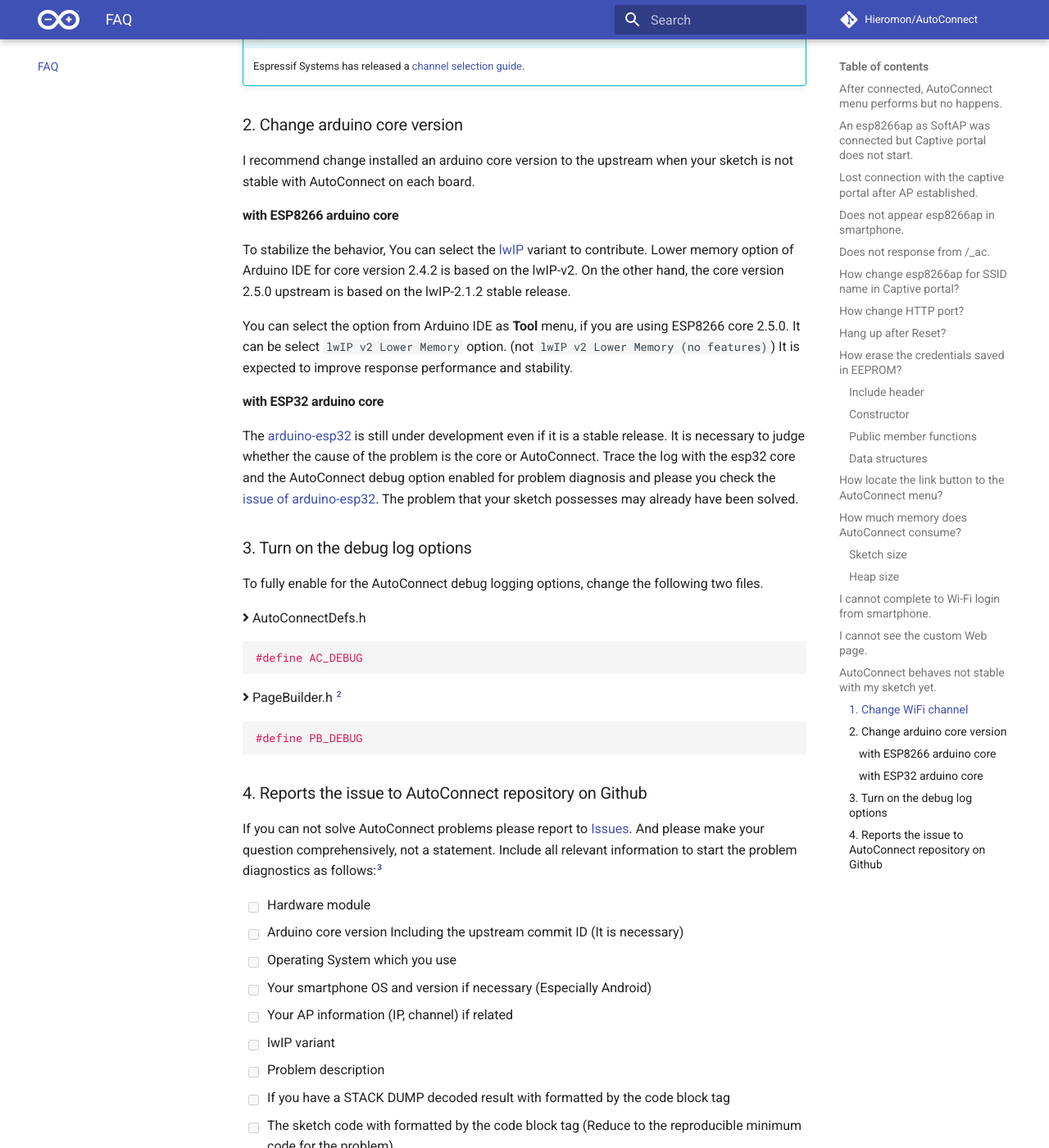
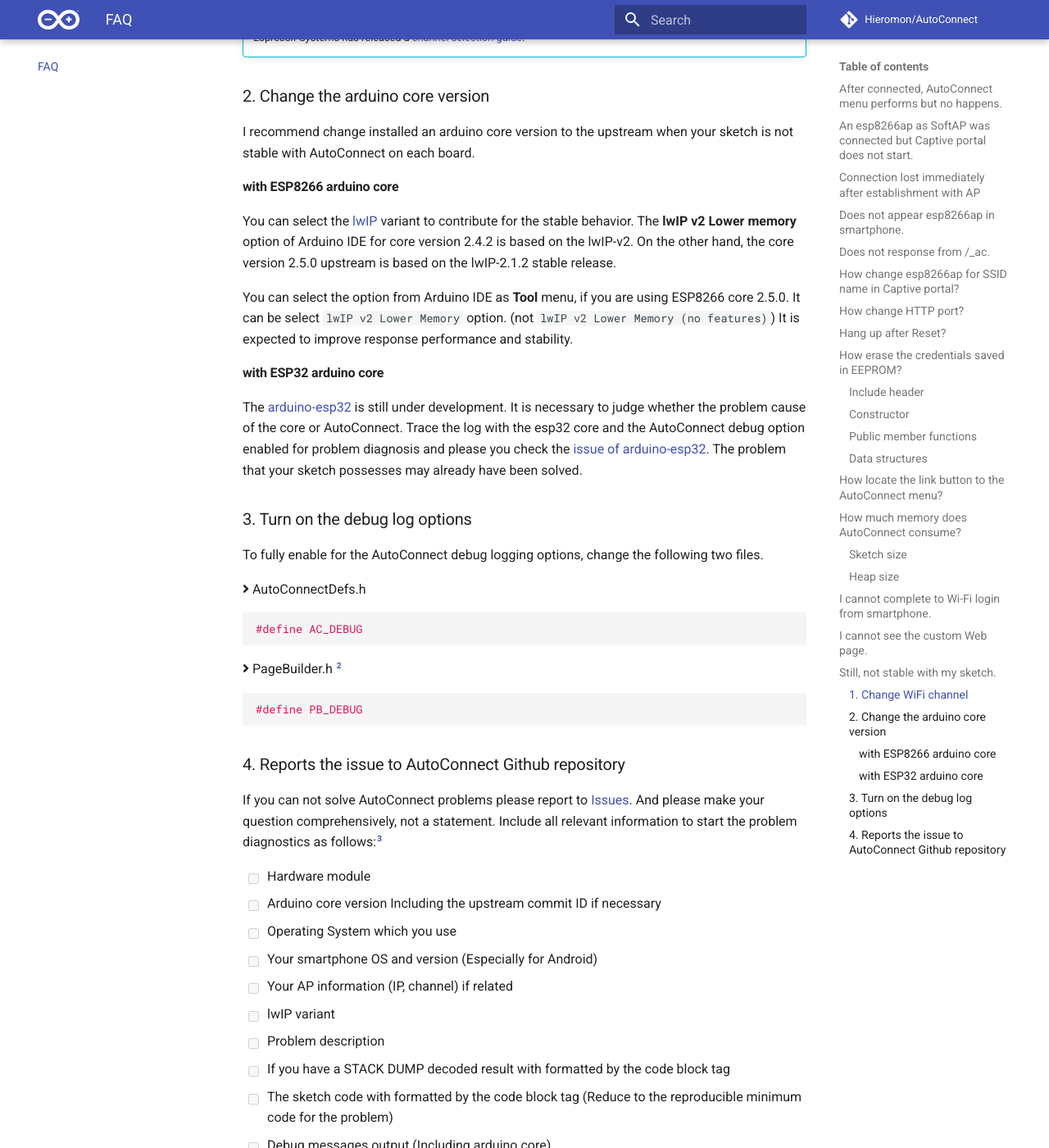
Before and after one commit to Hieromon/AutoConnect, an MkDocs documentation site: the page built from mkdocs/faq.md, in a window 1280 px wide and 1400 px high, scrolled down 6977 px. Shown: the whole window at 82% size. Built offline with MkDocs 1.6.1 and Material for MkDocs 9.7.7, drawn with Linux system fonts in a browser that asks for light colours; nearby versions of some CDN libraries; comment, search, counter and statistics services are not loaded; some of the changed text lies outside the part shown.

Commit message:
Typo corrected

```diff
--- a/mkdocs/faq.md
+++ b/mkdocs/faq.md
@@ -9,14 +9,14 @@
 
 Captive portal detection could not be trapped. It is necessary to disconnect and reset ESP8266 to clear memorized connection data in ESP8266. Also, It may be displayed on the smartphone if the connection information of esp8266ap is wrong. In that case, delete the connection information of esp8266ap memorized by the smartphone once.
 
-## <i class="fa fa-question-circle"></i> Lost connection with the captive portal after AP established.
+## <i class="fa fa-question-circle"></i> Connection lost immediately after establishment with AP
 
-A captive portal is disconnected immediately after the connection establishes with the new AP. This is a known problem of ESP32, and it may occur if the following conditions are satisfied at the same time.
+A captive portal is disconnected immediately after the connection establishes with the new AP. This is a known problem of ESP32, and it may occur when the following conditions are satisfied at the same time.
 
 - SoftAP channel on ESP32 and the connecting AP channel you specified are different. (The default channel of SoftAP is 1.)
 - NVS had erased by erase_flash causes the connection data lost. The NVS partition has been moved. Never connected to the AP in the past.
 - There are receivable multiple WiFi signals which are the same SSID with different channels using the WiFi repeater etc. (This condition is loose, it may occur even if there is no WiFi repeater.)
-- Or the using channel of the AP which established a connection is congested with the radio signal of the same band. (If the channel crowd, connections to known APs may also fail.)
+- Or the using channel of the AP which established a connection is congested with the radio signal on the same band. (If the channel crowd, connections to known APs may also fail.)
 
 !!! info "Other possibilities"
     The above conditions are not absolute. It results from my investigation, and other conditions may exist.
@@ -205,7 +205,7 @@
 
 If the sketch is correct, a JSON syntax error may have occurred. In this case, activate the [AC_DEBUG](faq.md#3-turn-on-the-debug-log-options) and rerun. If you take the message of JSON syntax error, the [Json Assistant](https://arduinojson.org/v5/assistant/) helps syntax checking. This online tool is provided by the author of ArduinoJson and is most consistent for the AutoConnect.
 
-## <i class="fa fa-question-circle"></i> AutoConnect behaves not stable with my sketch yet.
+## <i class="fa fa-question-circle"></i> Still, not stable with my sketch.
 
 If AutoConnect behavior is not stable with your sketch, you can try the following measures.
 
@@ -225,19 +225,19 @@
 !!! info "Channel selection guide"
     Espressif Systems has released a [channel selection guide](https://www.espressif.com/sites/default/files/esp8266_wi-fi_channel_selection_guidelines.pdf).
 
-### 2. Change arduino core version
+### 2. Change the arduino core version
 
 I recommend change installed an arduino core version to the upstream when your sketch is not stable with AutoConnect on each board.
 
 #### with ESP8266 arduino core
 
-To stabilize the behavior, You can select the [lwIP](http://lwip.wikia.com/wiki/LwIP_Wiki) variant to contribute. Lower memory option of Arduino IDE for core version 2.4.2 is based on the lwIP-v2. On the other hand, the core version 2.5.0 upstream is based on the lwIP-2.1.2 stable release.
+You can select the [lwIP](http://lwip.wikia.com/wiki/LwIP_Wiki) variant to contribute for the stable behavior. The **lwIP v2 Lower memory** option of Arduino IDE for core version 2.4.2 is based on the lwIP-v2. On the other hand, the core version 2.5.0 upstream is based on the lwIP-2.1.2 stable release.
 
 You can select the option from Arduino IDE as **Tool** menu, if you are using ESP8266 core 2.5.0. It can be select `lwIP v2 Lower Memory` option. (not `lwIP v2 Lower Memory (no features)`) It is expected to improve response performance and stability.
 
 #### with ESP32 arduino core
 
-The [arduino-esp32](https://github.com/espressif/arduino-esp32) is still under development even if it is a stable release. It is necessary to judge whether the cause of the problem is the core or AutoConnect. Trace the log with the esp32 core and the AutoConnect debug option enabled for problem diagnosis and please you check the [issue of arduino-esp32](https://github.com/espressif/arduino-esp32/issues). The problem that your sketch possesses may already have been solved.
+The [arduino-esp32](https://github.com/espressif/arduino-esp32) is still under development. It is necessary to judge whether the problem cause of the core or AutoConnect. Trace the log with the esp32 core and the AutoConnect debug option enabled for problem diagnosis and please you check the [issue of arduino-esp32](https://github.com/espressif/arduino-esp32/issues). The problem that your sketch possesses may already have been solved.
 
 ### 3. Turn on the debug log options
 
@@ -257,14 +257,14 @@
 
 [^2]: `PageBuilder.h` exists in the `libraries/PageBuilder/src` directory under your sketch folder.
 
-### 4. Reports the issue to AutoConnect repository on Github
+### 4. Reports the issue to AutoConnect Github repository
 
 If you can not solve AutoConnect problems please report to [Issues](https://github.com/Hieromon/AutoConnect/issues). And please make your question comprehensively, not a statement. Include all relevant information to start the problem diagnostics as follows:[^3]
 
 * [ ] Hardware module
-* [ ] Arduino core version Including the upstream commit ID (It is necessary)
+* [ ] Arduino core version Including the upstream commit ID if necessary
 * [ ] Operating System which you use
-* [ ] Your smartphone OS and version if necessary (Especially Android)
+* [ ] Your smartphone OS and version (Especially for Android)
 * [ ] Your AP information (IP, channel) if related
 * [ ] lwIP variant
 * [ ] Problem description
```
Also changed, not shown: other parts of mkdocs/faq.md (+4 -0 lines), mkdocs/lsbegin.md (+3 -3 lines).
